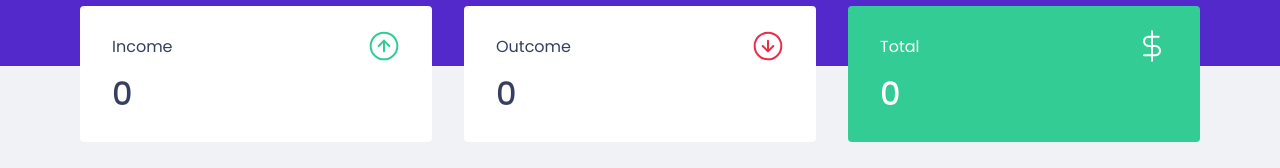
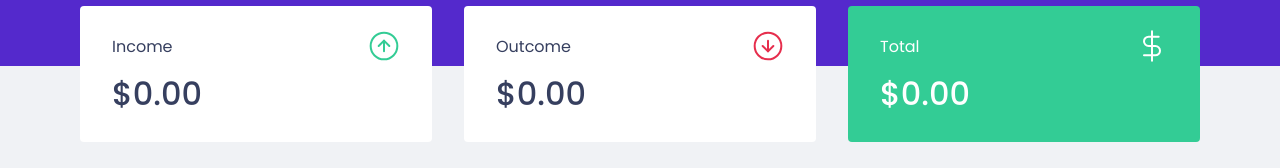
Before and after one commit to mauvieira/dtmoney, a React (Create React App) app: page / in a window 1280 px wide. Shown: the part 138-306 px from the top of the page. Built offline with nearby package versions, Linux system fonts and the light colour scheme; no server answers; what miragejs would draw is missing.

Commit message:
:construction: format summary values
format summary values

```diff
--- a/src/components/Summary/index.tsx
+++ b/src/components/Summary/index.tsx
@@ -34,21 +34,36 @@ export const Summary = () => {
           <p>Income</p>
           <img src={Income} alt="Income icon" />
         </header>
-        <h2>{summary.deposits}</h2>
+        <h2>
+          {new Intl.NumberFormat('en-US', {
+            style: 'currency',
+            currency: 'USD'
+          }).format(summary.deposits)}
+        </h2>
       </Card>
       <Card>
         <header>
           <p>Outcome</p>
           <img src={Outcome} alt="Outcome icon" />
         </header>
-        <h2>{summary.withdraws}</h2>
+        <h2>
+          {new Intl.NumberFormat('en-US', {
+            style: 'currency',
+            currency: 'USD'
+          }).format(summary.withdraws)}
+        </h2>
       </Card>
       <Card green>
         <header>
           <p>Total</p>
           <img src={Total} alt="Total icon" />
         </header>
-        <h2>{summary.total}</h2>
+        <h2>
+          {new Intl.NumberFormat('en-US', {
+            style: 'currency',
+            currency: 'USD'
+          }).format(summary.total)}
+        </h2>
       </Card>
     </Container>
   );
```
